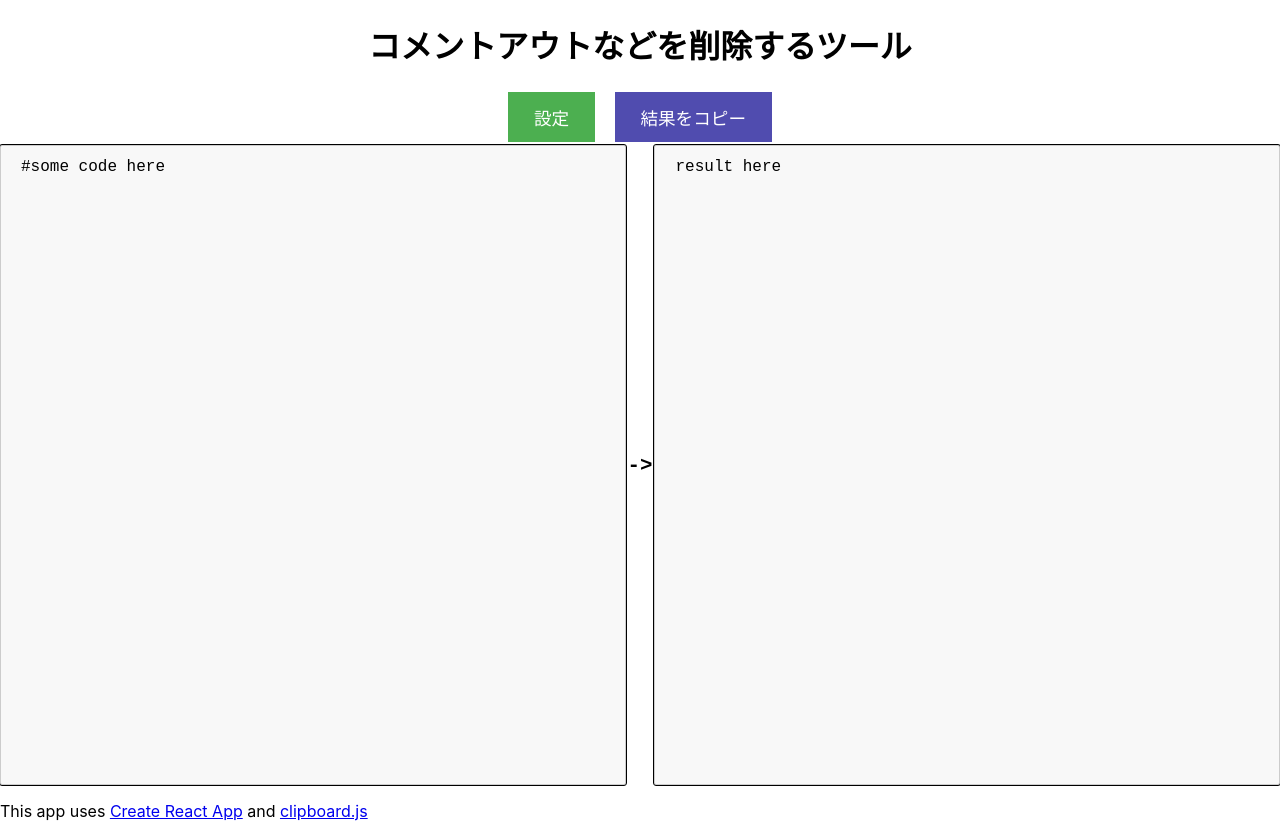
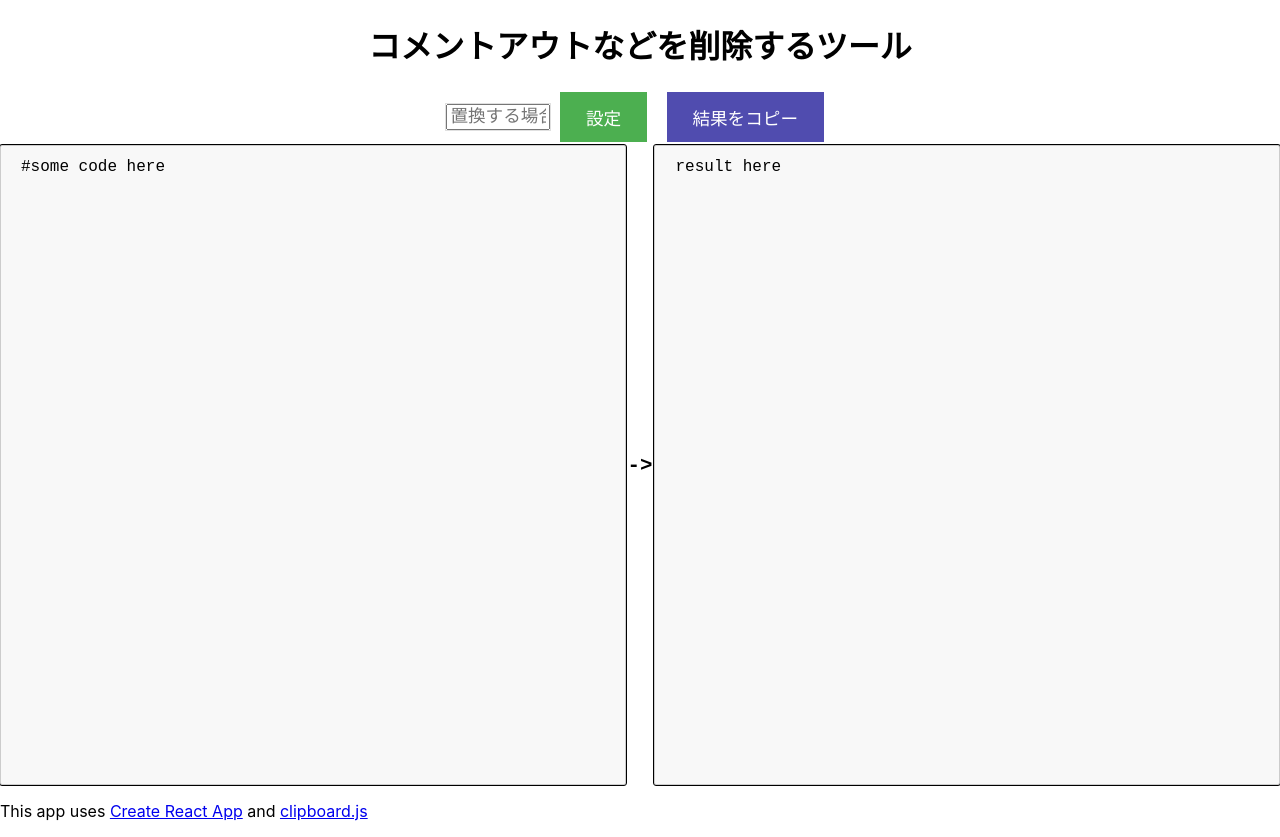
Before and after one commit to ikapper/comment-replacer, a React (Create React App) app: page / in a window 1280 px wide. Built offline with nearby package versions, Linux system fonts and the light colour scheme.

Commit message:
add replacement function

```diff
--- a/src/App.css
+++ b/src/App.css
@@ -5,7 +5,7 @@
 .nav {
     position: relative;
     display: flex;
-    flex-flow: row;
+    flex-flow: row wrap;
     justify-content: center;
     align-items: center;
 }
@@ -73,3 +73,14 @@ input[type=text] {
     font-family: 'Courier New', Courier, monospace;
     cursor: default;
 }
+
+.replace-to {
+    width: 6rem;
+    font-size: 1.1rem;
+    transition: all 0.2s ease;
+}
+
+.replace-to:focus {
+    width: 100%;
+    margin: 0 2rem;
+}
--- a/src/App.js
+++ b/src/App.js
@@ -7,10 +7,10 @@ import Preference from './Preference';
 import { DEFAULT_REGEXES } from './Constants';
 import myutils from "./Utils";
 
-// TODO: localStorageからブラウザで保存されている正規表現の復元を図る。復元時はDEFAULT_REGEXESを使わないようにする。
 const regexString = localStorage.getItem('regexes') ?? '';
 const storedRegexes = myutils.getRegExpFrom(regexString)[0];
 const regexesToUse = storedRegexes.length > 0 ? storedRegexes : DEFAULT_REGEXES;
+const storedSubstitutionString = localStorage.getItem('substitution-string') ?? '';
 
 
 function App() {
@@ -18,6 +18,7 @@ function App() {
   const [resultValue, setResult] = useState("result here");
   const [isShowOption, setShowOption] = useState(false);
   const [regexes, setRegexes] = useState(regexesToUse);
+  const [substitutionString, setSubstitutionString] = useState(storedSubstitutionString);
   useEffect(() => {
     new clipboardJS('.copy-btn');
   }, []);
@@ -27,17 +28,24 @@ function App() {
         <h1>コメントアウトなどを削除するツール</h1>
       </div>
       <div className="nav">
+        <input className='replace-to' type='text' id='substitution-str' placeholder='置換する場合はここに置換先テキストを入力…'
+          onChange={e => {
+            setSubstitutionString(e.target.value);
+          }}
+          value={substitutionString}
+        />
         <button className='btn' onClick={() => setShowOption(true)}>設定</button>
         <button className='btn copy-btn' data-clipboard-target="#result">結果をコピー</button>
         <Preference isShow={isShowOption} setShowOption={setShowOption}
-          regexes={regexes} setRegexes={setRegexes} />
+          regexes={regexes} setRegexes={setRegexes}
+        />
       </div>
       <div className="flex-container">
         <textarea id="source" onChange={e => {
           setSrc(e.target.value);
           let resultstr = e.target.value;
           for (const re of regexes) {
-            resultstr = resultstr.replaceAll(re, '');
+            resultstr = resultstr.replaceAll(re, substitutionString);
           }
           setResult(resultstr);
         }} value={srcValue}></textarea>
--- a/src/Preference.css
+++ b/src/Preference.css
@@ -66,17 +66,3 @@
     right: 3%;
     bottom: 5.2rem;
 }
-
-.replace-to-container {
-    width: 80%;
-    margin: 0.5rem auto;
-}
-
-.replace-to-container > label {
-    margin: 0.2rem 1rem;
-}
-
-.replace-to-container > input[type=text] {
-    width: 80%;
-    font-size: 1.1rem;
-}
--- a/src/Preference.js
+++ b/src/Preference.js
@@ -45,10 +45,6 @@ function Preference(props) {
                 })}>{"/*...*/"}</button>
             </div>
             <textarea className='re-editor' onChange={(e) => setRegexStrings(e.target.value)} value={regexStrings} />
-            <div className='replace-to-container'>
-                <label htmlFor='substitution-str'>置き換え先:</label>
-                <input type='text' id='substitution-str' />
-            </div>
             {errorMsg}
             <div className='pref-btn-group'>
                 <button className='btn primary' onClick={e => {
```
Also changed, not shown: 1 other file (tests, documents, lock files or other folders).
